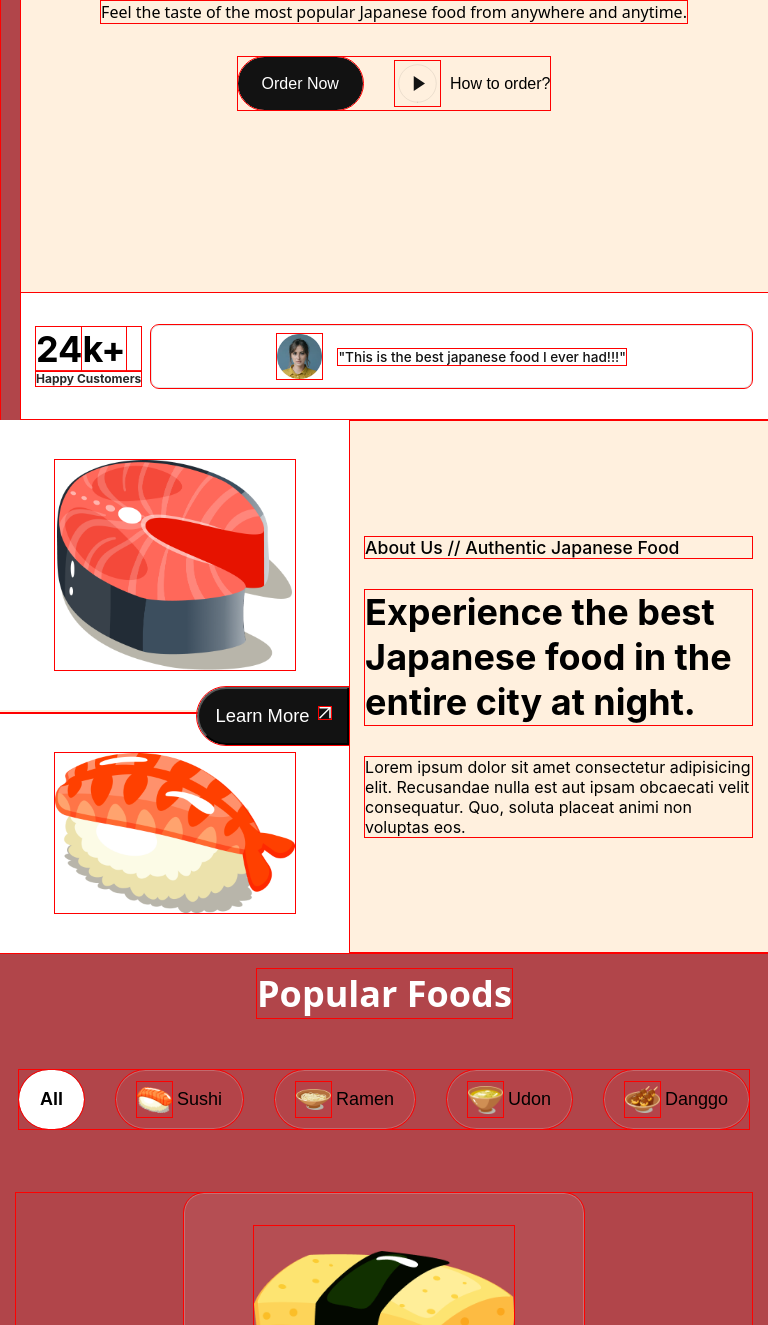
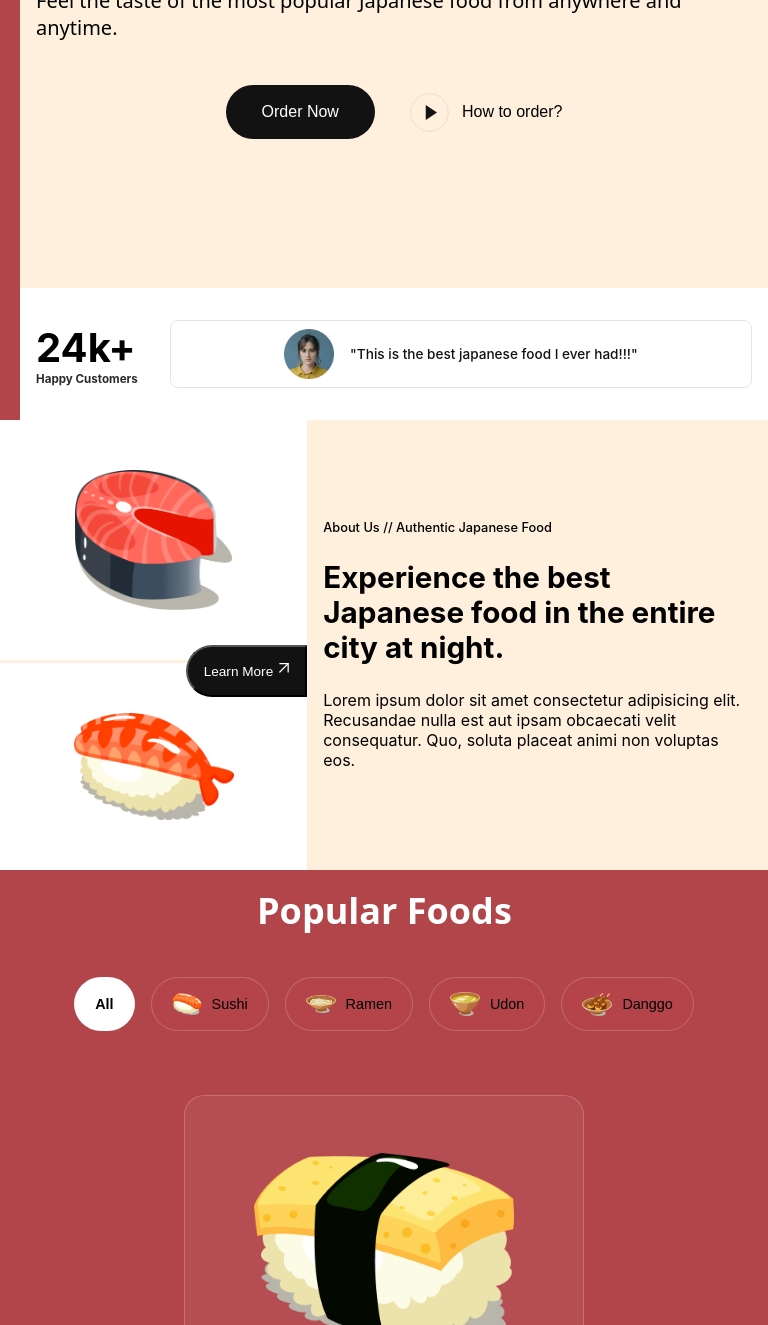
Before and after one commit to druxvh/sushiSite, a website built with Vite: page index.html in a window 768 px wide. Shown: the part 380-1705 px from the top of the page. Built offline with nearby package versions, Linux system fonts and the light colour scheme.

Commit message:
fixed responsiveness issues

```diff
--- a/css/sections/about-us.css
+++ b/css/sections/about-us.css
@@ -8,6 +8,7 @@
   flex-direction: column;
   background-color: #fff;
   position: relative;
+  height: fit-content;
 }
 .about-us__image div {
   flex: 1;
--- a/css/sections/subscription.css
+++ b/css/sections/subscription.css
@@ -9,7 +9,7 @@
 }
 
 .subscription h2 {
-  font-size: 80px;
+  font-size: 4rem;
   line-height: 100px;
   color: #fff;
   text-align: center;
@@ -23,7 +23,7 @@
 .subscription-form {
   margin-top: 55px;
 
-  min-width: 500px;
+  min-width: 400px;
   display: flex;
 }
 .subscription-form input {
--- a/css/style.css
+++ b/css/style.css
@@ -206,17 +206,17 @@ button {
 }
 
 @media (min-width: 425px) and (max-width: 800px) {
-  * {
+  /* * {
     outline: 1px solid red;
-  }
+  } */
   /* Header Section */
   .header__logo h4 {
-    font-size: 1rem;
+    font-size: 1.25rem;
     color: var(--primary-color);
   }
   .header__menu-mobile li img {
-    height: 32px;
-    width: 32px;
+    height: 35px;
+    width: 35px;
   }
   .header__logo-overlay,
   .hero-image__overlay {
@@ -228,20 +228,18 @@ button {
   }
   .hero-content {
     flex: 1;
-    padding-left: 20px;
+    margin-left: 20px;
   }
   .hero-content__info h1 {
-    font-size: 3rem;
-    line-height: 50px;
+    font-size: 3.5rem;
+    line-height: 60px;
   }
   .hero-content__info p {
-    font-size: 1rem;
+    font-size: 1.25rem;
   }
-  .hero-content__buttons {
-    margin-top: 10px;
-  }
+
   .hero-content__order-button {
-    padding: 1.1rem 1.5rem;
+    padding: 1.1rem 2.25rem;
     font-size: 1rem;
     text-wrap: nowrap;
   }
@@ -254,22 +252,100 @@ button {
     height: 45px;
     width: 45px;
   }
-  .hero-content__testimonial {
+  */ .hero-content__testimonial {
     padding: 2rem 1rem;
     gap: 10px;
   }
   .hero-content__customer h4 {
-    font-size: 2.25rem;
+    font-size: 2.5rem;
   }
 
   .hero-content__customer p {
-    font-size: 0.75rem;
+    font-size: 0.725rem;
   }
   .hero-content__review img {
-    height: 45px;
-    width: 45px;
+    height: 50px;
+    width: 50px;
   }
   .hero-content__review p {
     font-size: 0.85rem;
   }
+  /* About Us */
+
+  .about-us__image div {
+    padding: 50px 10px;
+  }
+
+  .about-us__image-1 img {
+    width: 160px;
+    height: 140px;
+  }
+  .about-us__image-2 img {
+    width: 160px;
+    height: 107px;
+  }
+  .about-us__button {
+    padding: 1rem;
+    gap: 6px;
+    font-size: 0.85rem;
+  }
+  .about-us__button img {
+    width: 10px;
+    height: 10px;
+  }
+  .about-us__content {
+    flex: 1.5;
+
+    gap: 25px;
+  }
+
+  .about-us__content p,
+  .about-us__content h3 {
+    margin: 0 1rem;
+  }
+  .sushi-subtitle {
+    font-size: 0.8rem;
+  }
+  .sushi-title {
+    font-size: 1.85rem;
+    line-height: 35px;
+  }
+  .sushi-description {
+    font-size: 1rem;
+  }
+  /* Menu Section */
+  .popular-foods__filter {
+    margin-top: 10px;
+    gap: 1rem;
+  }
+  .popular-foods__filter-btn {
+    gap: 10px;
+    padding: 0.7rem 1.25rem;
+    font-size: 0.9rem;
+  }
+  .popular-foods__filter-btn img {
+    width: 30px;
+    height: 30px;
+  }
+  /* Trending Section */
+  .trending-sushi {
+    flex-direction: column-reverse;
+    border: 2px solid rgba(197, 197, 197, 0.3);
+  }
+  .trending-drinks {
+    flex-direction: column;
+    border: 2px solid rgba(197, 197, 197, 0.3);
+  }
+  /* Subscription Section */
+  .subscription h2 {
+    font-size: 2.25rem;
+    line-height: 50px;
+  }
+  .subscription p {
+    font-size: 1rem;
+    color: rgba(255, 255, 255, 0.8);
+  }
+  .subscription-form {
+    margin-top: 30px;
+  }
 }
--- a/index.html
+++ b/index.html
@@ -43,8 +43,10 @@
             anytime.
           </p>
           <div class="hero-content__buttons" data-aos="fade-up">
-            <button class="hero-content__order-button">Order Now</button>
-            <button class="hero-content__play-button">
+            <button class="hero-content__order-button" data-aos="fade-right">
+              Order Now
+            </button>
+            <button class="hero-content__play-button" data-aos="fade-left">
               <img src="assets/play-circle.svg" alt="play" />How to order?
             </button>
           </div>
@@ -107,8 +109,8 @@
           Danggo
         </button>
       </div>
-      <div class="popular-foods__catalogue" data-aos="fade-up">
-        <article class="popular-foods__card">
+      <div class="popular-foods__catalogue">
+        <article class="popular-foods__card" data-aos="fade-up">
           <img
             class="popular-foods__card-image"
             src="assets/sushi-12.png"
@@ -123,7 +125,7 @@
             <p class="popular-foods__card-price">$21.00</p>
           </div>
         </article>
-        <article class="popular-foods__card active-card">
+        <article class="popular-foods__card active-card" data-aos="fade-up">
           <img
             class="popular-foods__card-image"
             src="assets/sushi-11.png"
@@ -138,7 +140,7 @@
             <p class="popular-foods__card-price">$21.00</p>
           </div>
         </article>
-        <article class="popular-foods__card">
+        <article class="popular-foods__card" data-aos="fade-up">
           <img
             class="popular-foods__card-image"
             src="assets/sushi-10.png"
```
